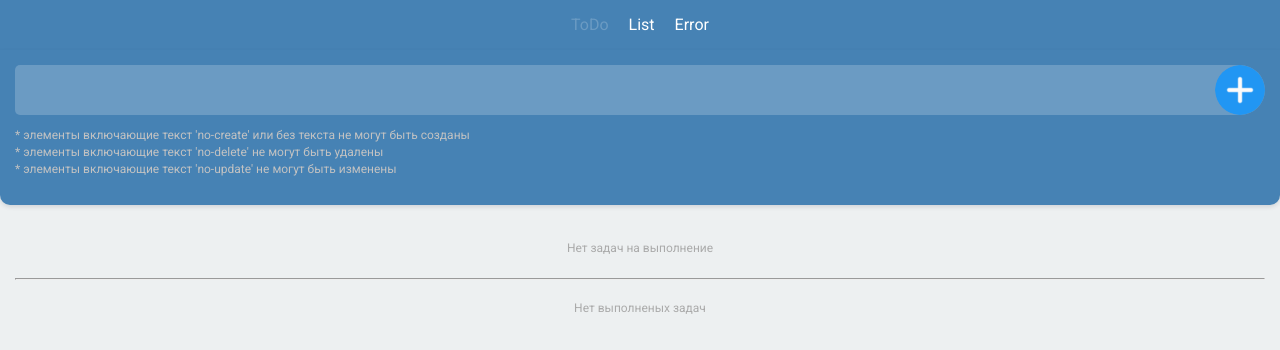
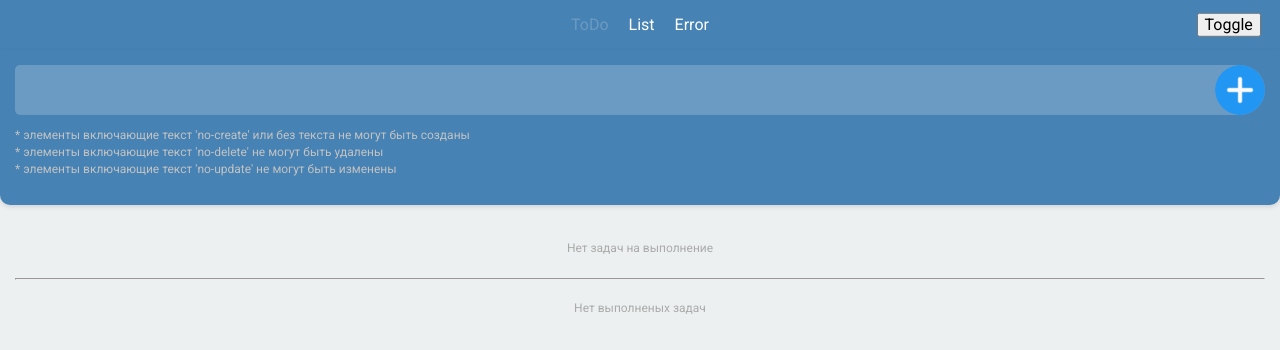
Before and after one commit to illicchpv/glo-todo, a React (Create React App) app: page / in a window 1280 px wide. Shown: the top 350 px of the page. Built offline with nearby package versions, Linux system fonts and the light colour scheme.

Commit message:
с темами закончили

```diff
--- a/src/Models/theme.ts
+++ b/src/Models/theme.ts
@@ -5,3 +5,7 @@ export interface Theme {
     backgroundSecondary: string;
   }
 }
+
+export interface Themes {
+  [key: string]: Theme
+}
--- a/src/components/Form/Form.styled.ts
+++ b/src/components/Form/Form.styled.ts
@@ -7,7 +7,8 @@ export const FormWrapper = styled.div`
     padding: 15px;
     z-index: 5;
 
-    background-color: #4682b4;
+    transition: background-color 0.2s ease-in-out;
+    background-color: ${({theme}) => theme.colors.backgroundPrimary};
     box-shadow: 0 2px 4px rgba(44, 62, 80, 0.15);
     border-bottom-right-radius: 10px;
     border-bottom-left-radius: 10px;
--- a/src/components/Header/Header.styled.ts
+++ b/src/components/Header/Header.styled.ts
@@ -19,6 +19,7 @@ export const StyledContainer = styled.div`
     display: flex;
     align-items: center;
     justify-content: center;
+    position: relative;
 `
 
 export const StyledNavLink = styled(NavLink)`
@@ -30,3 +31,10 @@ export const StyledNavLink = styled(NavLink)`
         color: #ffffff33;
     }
 `
+
+export const StyledToggleBlock = styled.div`
+  position: absolute;
+  right: 0;
+  top: 50%;
+  transform: translateY(-50%);
+`
--- a/src/components/Header/Header.tsx
+++ b/src/components/Header/Header.tsx
@@ -1,16 +1,20 @@
-import { StyledContainer, StyledHeader, StyledNavLink } from "./Header.styled";
+import { useDispatch } from "react-redux";
+import { StyledContainer, StyledHeader, StyledNavLink, StyledToggleBlock } from "./Header.styled";
+import { toggleThemeAction } from "../../features/themeList";
 
 export const Header = () => {
+  const dispatch = useDispatch();
 
   return (
     <StyledHeader>
       <StyledContainer>
-        <StyledNavLink
-          to="/">ToDo</StyledNavLink>
-        <StyledNavLink
-          to="/list">List</StyledNavLink>
-        <StyledNavLink
-          to="/404">Error</StyledNavLink>
+        <StyledNavLink to="/">ToDo</StyledNavLink>
+        <StyledNavLink to="/list">List</StyledNavLink>
+        <StyledNavLink to="/404">Error</StyledNavLink>
+
+        <StyledToggleBlock>
+          <button onClick={() => dispatch(toggleThemeAction())}>Toggle</button>
+        </StyledToggleBlock>
       </StyledContainer>
     </StyledHeader>
   );
--- a/src/layouts/Layout.tsx
+++ b/src/layouts/Layout.tsx
@@ -3,9 +3,13 @@ import { Header } from "../components/Header/Header";
 import { Helmet, HelmetProvider } from 'react-helmet-async';
 import { GlobalStyle } from "../styles/GlobalStyle";
 import { ThemeProvider } from "styled-components";
-import { themes } from "../styles/themes";
+import { useSelector } from "react-redux";
+import { RootState } from "../store";
 
 export const Layout = () => {
+  const theme = useSelector((state: RootState) => state.themeList.theme);
+  // console.log('theme: ', theme);
+
   return (
     <HelmetProvider>
       <Helmet>
@@ -15,7 +19,7 @@ export const Layout = () => {
         <link href="https://fonts.googleapis.com/css2?family=Roboto:wght@300;400;700&display=swap" rel="stylesheet"></link>
       </Helmet>
 
-      <ThemeProvider theme={themes['light']}>
+      <ThemeProvider theme={theme}>
         <GlobalStyle />
         <Header />
         <Outlet />
--- a/src/styles/GlobalStyle.tsx
+++ b/src/styles/GlobalStyle.tsx
@@ -11,7 +11,8 @@ ${normalize}
 }
 
 body {
-    background-color: ${props => props.theme.colors.backgroundSecondary};
+    transition: background-color 0.2s ease-in-out;
+    background-color: ${({theme}) => theme.colors.backgroundSecondary};
     padding: 50px 0 0 0;
     font-family: 'Roboto', sans-serif;
     font-size: 16px;
--- a/src/styles/themes.ts
+++ b/src/styles/themes.ts
@@ -1,4 +1,4 @@
-import { Theme } from "../Models/theme";
+import { Theme, Themes } from "../Models/theme";
 
 // #4682b4
 // #edf0f1
@@ -11,11 +11,11 @@ const light: Theme = {
   },
 }
 const dark: Theme = {
-  name: 'light',
+  name: 'dark',
   colors: {
     backgroundPrimary: 'black',
     backgroundSecondary: 'gray',
   },
 }
 
-export const themes = { light, dark }
+export const themes: Themes = { light, dark }
```
Also changed, not shown: src/features/themeList.ts (+7 -1 lines).
